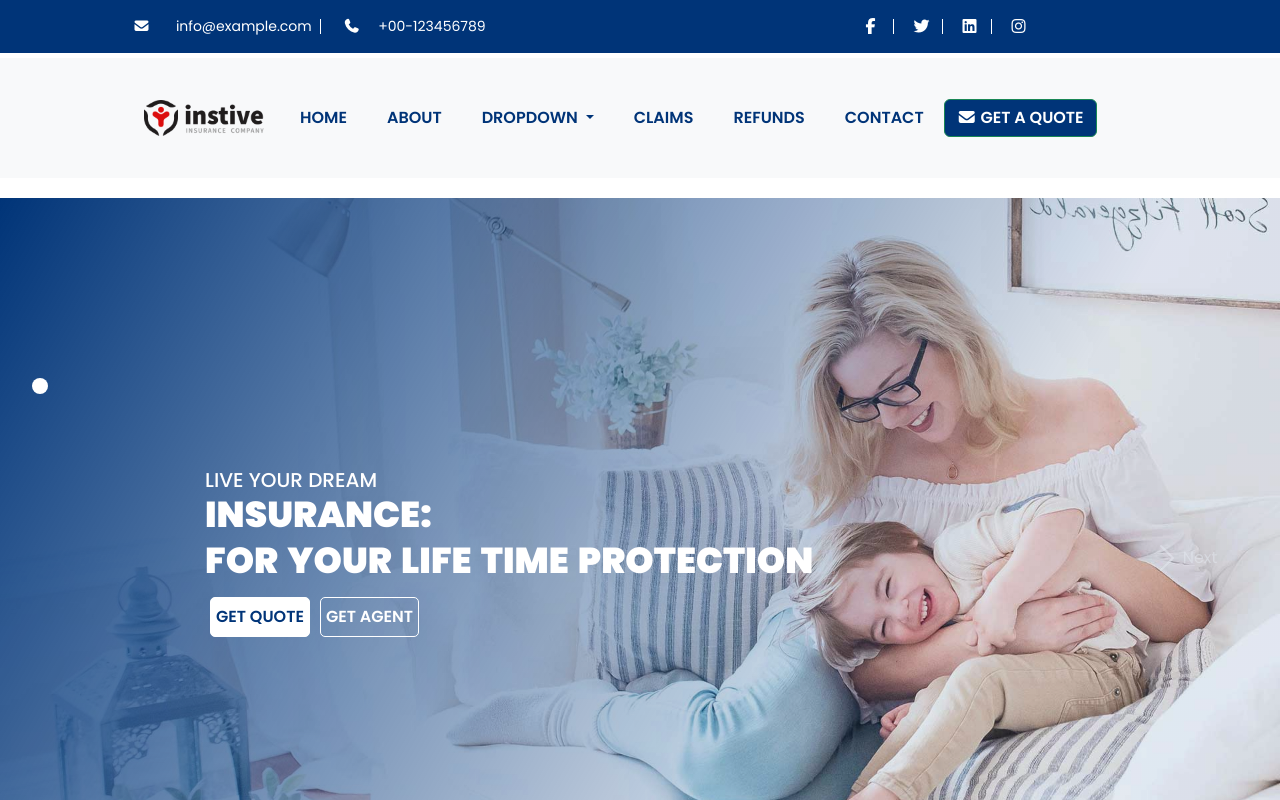
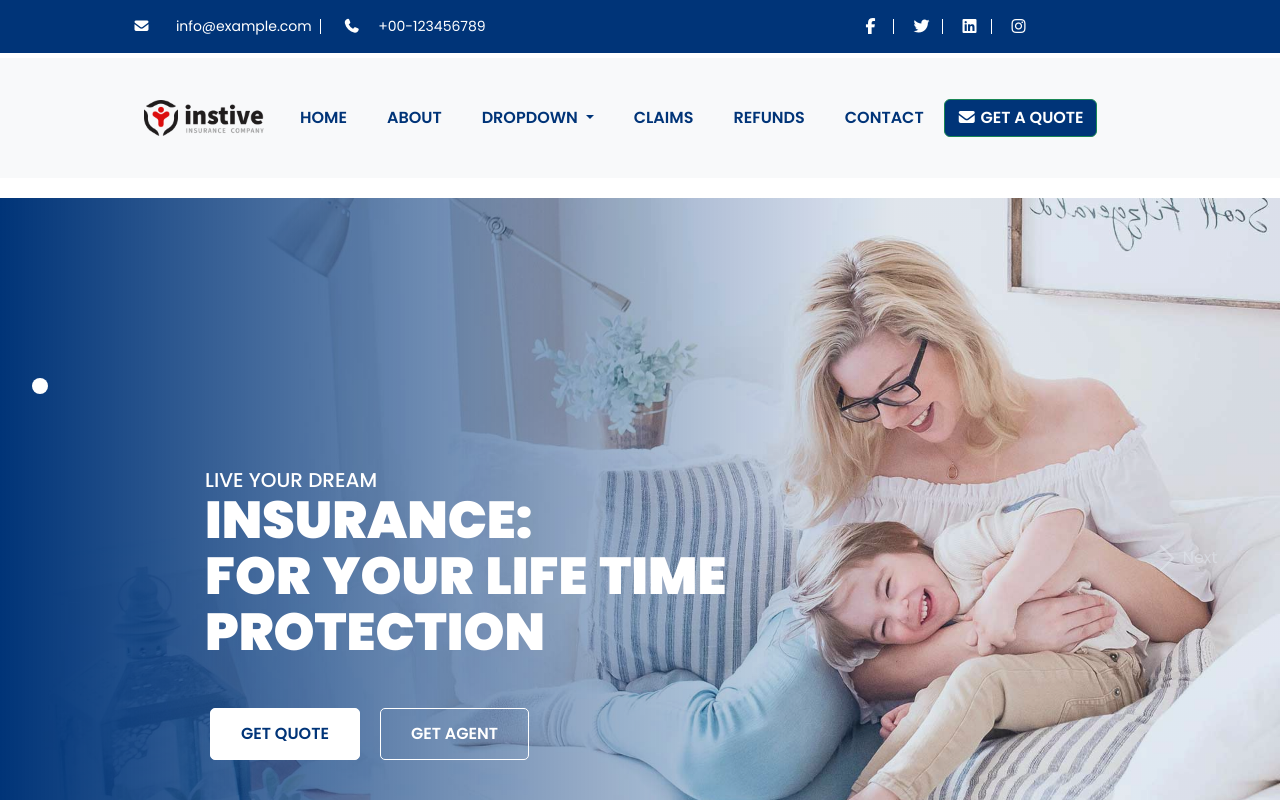
Before and after one commit to mohamedmahroofa/Insurance, an Angular app: page / in a window 1280 px wide. Shown: the top 800 px of the page. Built offline with nearby package versions, Linux system fonts and the light colour scheme.

Commit message:
Added more information in the carousel

```diff
--- a/src/app/hero-carousel/hero-carousel.component.css
+++ b/src/app/hero-carousel/hero-carousel.component.css
@@ -48,7 +48,7 @@
   position: absolute;
   z-index: 10;
   background: linear-gradient(
-    120deg,
+    90deg,
     rgb(0, 52, 120) 0%,
     rgba(0, 52, 120, 0.1) 70%,
     rgba(0, 52, 120, 0.1) 100%
@@ -70,15 +70,15 @@
 }
 
 .carousel-caption p {
-  font-size: 36px;
+  font-size: 52px;
   font-weight: 900;
-  line-height: 30px;
+  line-height: 40px;
   word-spacing: 3px;
 }
 
 .carousel-caption button {
   width: auto;
-  height: 40px;
+  height: auto;
   text-transform: uppercase;
   font-size: 16px;
   font-weight: 600;
@@ -93,6 +93,10 @@
   background-color: #fff;
   border: 1px solid white;
   border-radius: 5px;
+  padding: 0 30px;
+  line-height: 50px;
+  margin-right: 15px;
+  margin-top: 40px;
 }
 
 .carousel-caption .getagent {
@@ -100,4 +104,8 @@
   background-color: transparent;
   border: 1px solid white;
   border-radius: 5px;
+  padding: 0 30px;
+  line-height: 50px;
+  margin-right: 15px;
+  margin-top: 40px;
 }
--- a/src/app/hero-carousel/hero-carousel.component.html
+++ b/src/app/hero-carousel/hero-carousel.component.html
@@ -27,7 +27,8 @@
               >
                 <h5>Live your dream</h5>
                 <p>Insurance:</p>
-                <p>for your life time protection</p>
+                <p>for your life time</p>
+                <p>protection</p>
                 <button class="getquote btn btn-success">Get Quote</button>
                 <button class="getagent btn">Get Agent</button>
               </div>
@@ -41,11 +42,15 @@
                 priority
               />
               <div class="overlay"></div>
-              <div class="carousel-caption d-none d-md-block">
-                <h5>Second slide label</h5>
-                <p>
-                  Some representative placeholder content for the second slide.
-                </p>
+              <div
+                class="carousel-caption d-none d-md-block d-flex flex-column align-items-start justify-content-start"
+              >
+                <h5>Live your dream</h5>
+                <p>Insurance:</p>
+                <p>for your life time</p>
+                <p>protection</p>
+                <button class="getquote btn btn-primary">Get Quote</button>
+                <button class="getagent btn">Get Agent</button>
               </div>
             </div>
             <div class="carousel-item">
@@ -57,11 +62,15 @@
                 priority
               />
               <div class="overlay"></div>
-              <div class="carousel-caption d-none d-md-block">
-                <h5>Third slide label</h5>
-                <p>
-                  Some representative placeholder content for the third slide.
-                </p>
+              <div
+                class="carousel-caption d-none d-md-block d-flex flex-column align-items-start justify-content-start"
+              >
+                <h5>Live your dream</h5>
+                <p>Insurance:</p>
+                <p>for your life time</p>
+                <p>protection</p>
+                <button class="getquote btn btn-primary">Get Quote</button>
+                <button class="getagent btn">Get Agent</button>
               </div>
             </div>
           </div>
```
